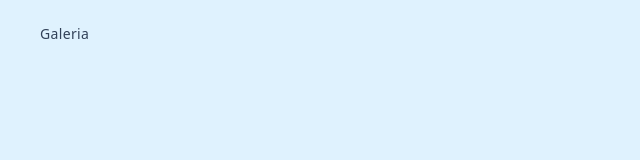
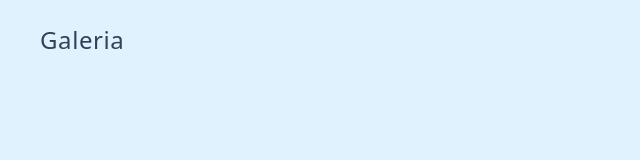
Before and after one commit to ManuelTello/ManuelTello.github.io, a plain HTML site: page index.html in a window 1280 px wide. Shown: the whole page, without its empty margins (0-640 px from the left). Drawn offline with nearby package versions, Linux system fonts and the light colour scheme.

Commit message:
Initial commit

```diff
--- a/index.html
+++ b/index.html
@@ -9,7 +9,7 @@
 <body>
 <div class="h-screen w-screen bg-sky-100">
     <nav class="flex flex-row items-center justify-between bg-dark px-10 py-6">
-        <h1 class="font-sans text-sm font-medium tracking-wide text-slate-700">Galeria</h1>
+        <h1 class="font-sans text-2xl font-medium tracking-wide text-slate-700">Galeria</h1>
         <h1 class="text-2xl md:hidden">Menu</h1>
     </nav>
     <aside class="w-full md:w-1/4">
```
